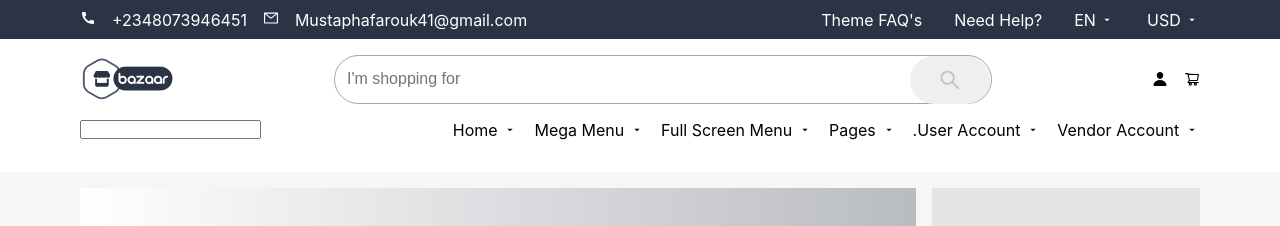
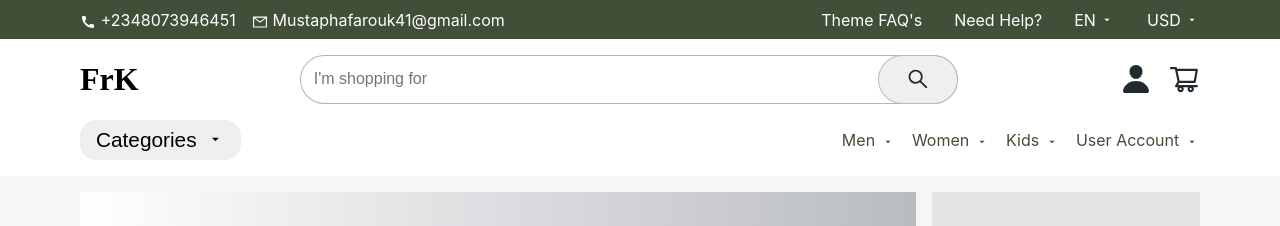
Before and after one commit to Farouk-ayo/ecommerce-, a React (Create React App) app: page / in a window 1280 px wide. Shown: the top 226 px of the page. Built offline with nearby package versions, Linux system fonts and the light colour scheme.

Commit message:
about to work on swiper effect

```diff
--- a/src/UI/Mainpage/Header.js
+++ b/src/UI/Mainpage/Header.js
@@ -1,4 +1,3 @@
-import logo from "../../assets/logo.png";
 import { RiArrowDropDownFill } from "react-icons/ri";
 import { IoPerson } from "react-icons/io5";
 import { AiOutlineShoppingCart } from "react-icons/ai";
@@ -48,7 +47,7 @@ const Header = () => {
       </div>
 
       <div className={classes.header}>
-        <img src={logo} alt="" />
+        <h1 className={classes.logo}>FrK</h1>
         <div className={classes.searchMenu}>
           <input
             type="text"
@@ -59,7 +58,7 @@ const Header = () => {
             id=""
           />
           <button>
-            <AiOutlineSearch />
+            <AiOutlineSearch color="#212a2f" />
           </button>
           <ul className={classes.suggestion}>
             <li>garri</li>
@@ -71,35 +70,31 @@ const Header = () => {
         </div>
 
         <div className={classes.loginDetails}>
-          <IoPerson />
-          <AiOutlineShoppingCart />
+          <IoPerson size="2rem" color="#212a2f" />
+          <AiOutlineShoppingCart size="2rem" color="#212a2f" />
         </div>
       </div>
       <div className={classes.menu}>
-        <input type="search" name="" id="" />
+        <div className={classes.categories}>
+          <button>
+            Categories <RiArrowDropDownFill />
+          </button>
+        </div>
         <nav className={classes.navBar}>
           <div className={classes.eachNav}>
-            Home
+            Men
             <RiArrowDropDownFill />
           </div>
           <div className={classes.eachNav}>
-            Mega Menu
+            Women
             <RiArrowDropDownFill />
           </div>
           <div className={classes.eachNav}>
-            Full Screen Menu
+            Kids
             <RiArrowDropDownFill />
           </div>
           <div className={classes.eachNav}>
-            Pages
-            <RiArrowDropDownFill />
-          </div>
-          <div className={classes.eachNav}>
-            .User Account
-            <RiArrowDropDownFill />
-          </div>
-          <div className={classes.eachNav}>
-            Vendor Account
+            User Account
             <RiArrowDropDownFill />
           </div>
         </nav>
--- a/src/UI/Mainpage/Header.module.css
+++ b/src/UI/Mainpage/Header.module.css
@@ -2,14 +2,14 @@
   display: flex;
   flex-direction: column;
   gap: 1rem;
-  padding-bottom: 2rem;
+  padding-bottom: 1rem;
   background-color: #ffffff;
 }
 .contactDetails {
   display: flex;
   justify-content: space-between;
   align-items: center;
-  background-color: #2b3445;
+  background-color: #414f39;
   padding: 0.6rem 5rem;
 }
 
@@ -28,7 +28,9 @@
   text-decoration: none;
   color: white;
   display: flex;
-  gap: 1rem;
+  justify-content: center;
+  align-items: flex-end;
+  gap: 0.3rem;
 }
 .details {
   list-style: none;
@@ -39,6 +41,7 @@
 .details li {
   display: flex;
   gap: 2rem;
+  color: #414f39;
 }
 .details li > * {
   display: flex;
@@ -58,17 +61,17 @@
 
 .searchMenu button {
   position: absolute;
-  right: 0.1rem;
+  right: 0rem;
   border-radius: 2rem;
   width: 5rem;
   border: none;
   outline: none;
   color: #4444;
-  height: 3rem;
-  margin-top: 0.05rem;
+  height: 100%;
   padding: auto;
   z-index: 20;
   font-size: 1.5rem;
+  border: 0.1rem solid #212a2f41;
 }
 .searchMenu button > * {
   position: relative;
@@ -86,7 +89,7 @@
   border-radius: 2rem;
   outline: none;
   font-size: 1rem;
-  border: 0.1rem solid rgb(165, 165, 165);
+  border: 0.1rem solid #212a2f58;
   padding: 0.2rem 0.5rem;
   color: black;
 }
@@ -114,12 +117,16 @@
   align-items: center;
   padding: 0rem 5rem;
 }
-
+.logo {
+  font-size: 2rem;
+  font-family: cursive;
+}
 .menu {
   display: flex;
   justify-content: space-between;
   align-items: center;
   padding: 0rem 5rem;
+  color: #414f39;
 }
 
 .navBar {
@@ -131,9 +138,22 @@
 .eachNav {
   display: flex;
   gap: 0.3rem;
-  align-items: center;
+  align-items: flex-end;
+  justify-content: center;
 }
 
 .eachNav img {
   transform: rotate(90deg);
 }
+
+.categories button {
+  font-size: 1.3em;
+  padding: 0.5rem 1rem;
+  border-radius: 1rem;
+  outline: none;
+  border: none;
+  display: flex;
+  justify-content: center;
+  align-items: center;
+  gap: 0.5rem;
+}
```
